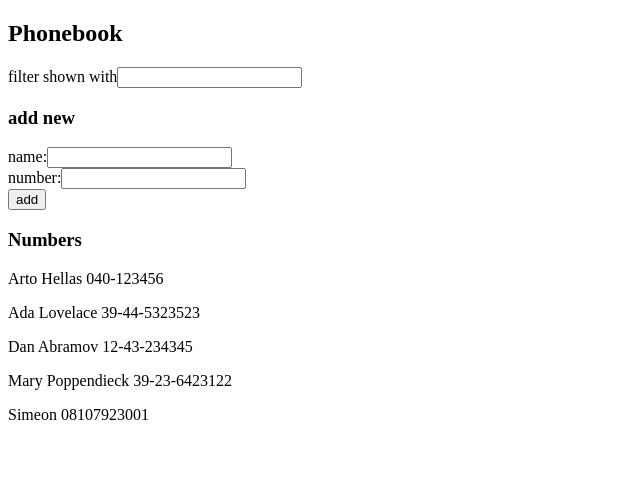
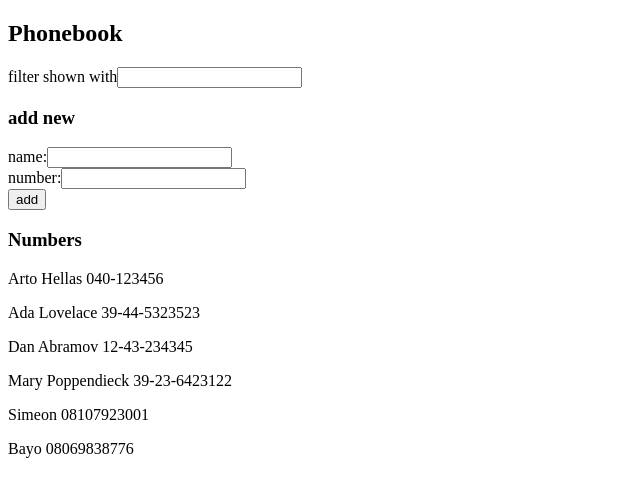
Before and after one commit to Simeon979/fullstack-open, a React (Create React App) app in the folder part2/phonebook/: page / in a window 1280 px wide. Shown: the top 494 px of the page, without its empty margins (0-640 px from the left). Built offline with nearby package versions, Linux system fonts and the light colour scheme; data requests are answered from the project's data file.

Commit message:
exercise 2.16

```diff
--- a/part2/phonebook/db.json
+++ b/part2/phonebook/db.json
@@ -24,6 +24,11 @@
       "name": "Simeon",
       "number": "08107923001",
       "id": 5
+    },
+    {
+      "name": "Bayo",
+      "number": "08069838776",
+      "id": 6
     }
   ]
 }
--- a/part2/phonebook/src/App.js
+++ b/part2/phonebook/src/App.js
@@ -1,5 +1,7 @@
 import React, { useState, useEffect } from 'react'
 import axios from "axios"
+
+import phonebookService from "./services/phonebook"
 
 const Filter = ({ newPattern, handlePatternChange }) => (
   <form> <label htmlFor="search">filter shown with</label>
@@ -37,9 +39,9 @@ const App = () => {
   const [ newPattern, setNewPattern ] = useState("")
 
   useEffect(() => {
-    axios
-      .get("http://localhost:3001/persons")
-      .then(response => setPersons(response.data))
+    phonebookService.getAll()
+      .then(response => setPersons(response))
+      .catch(err => alert("there was an error getting phonebook", err))
   }, [])
 
   const personsToShow = persons.filter(
@@ -61,10 +63,9 @@ const App = () => {
         name: newName,
         number: newNumber
       }
-      axios
-        .post("http://localhost:3001/persons", newPerson)
+      phonebookService.create(newPerson)
         .then(response => {
-          setPersons(persons.concat(response.data))
+          setPersons(persons.concat(response))
           setNewName("")
           setNewNumber("")
           setNewPattern("")
--- /dev/null
+++ b/part2/phonebook/src/services/phonebook.js
@@ -0,0 +1,15 @@
+import axios from "axios"
+
+const baseUrl = "http://localhost:3001/persons"
+
+const getAll = () =>
+  axios
+    .get(baseUrl)
+    .then(response => response.data)
+
+const create = (newPerson) =>
+  axios
+    .post(baseUrl, newPerson)
+    .then(response => response.data)
+
+export default {getAll, create}
```
